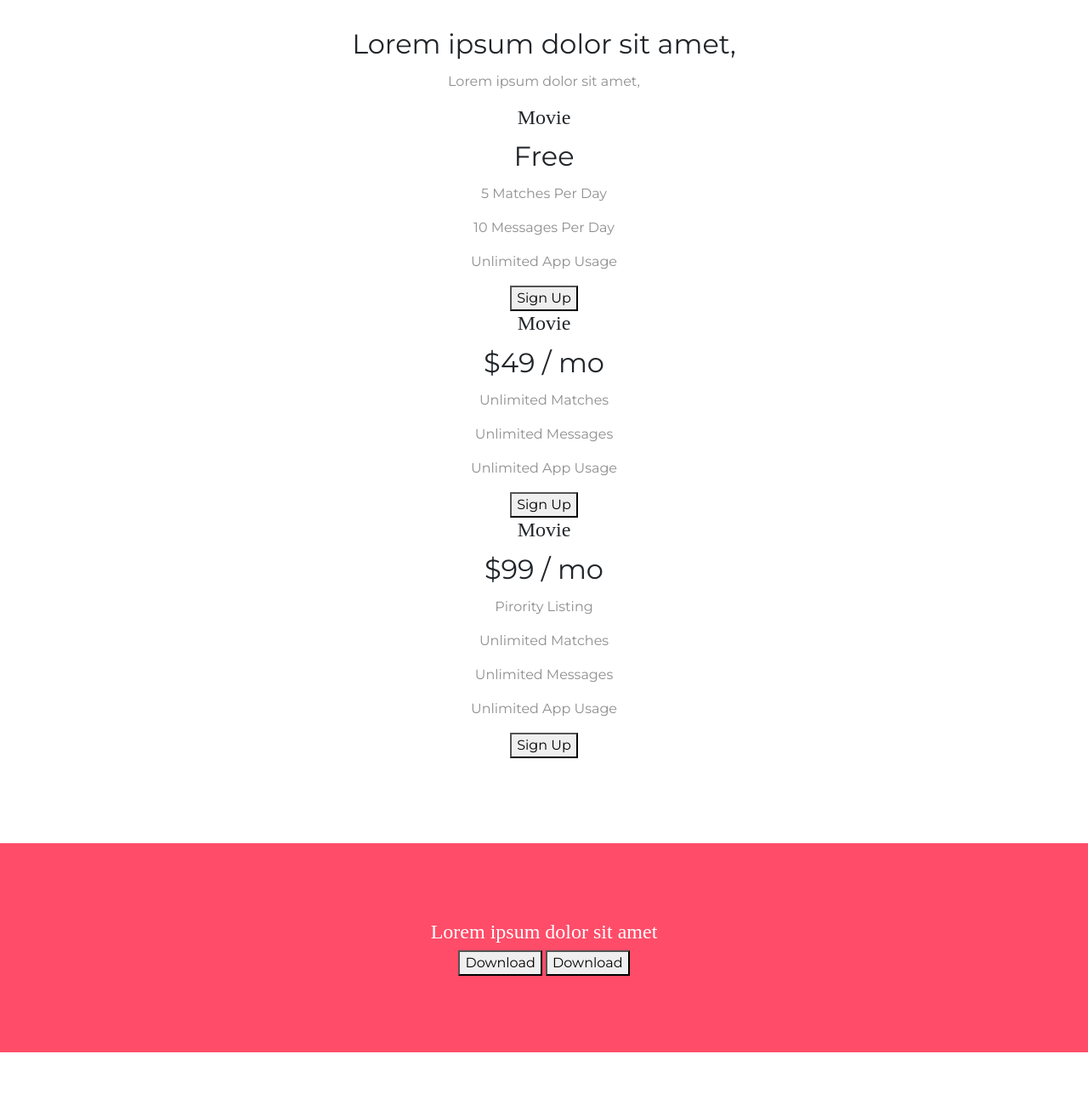
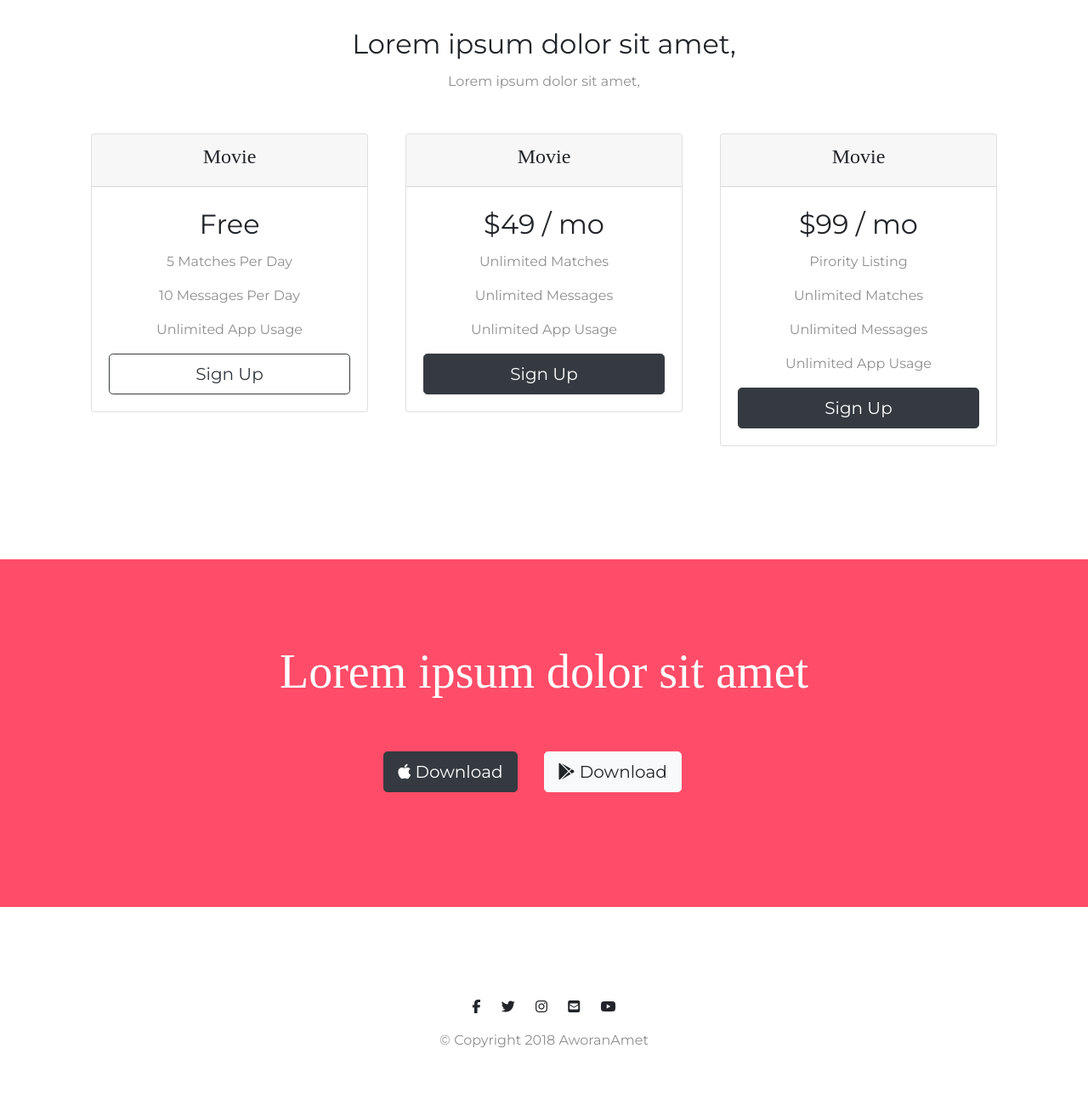
Before and after one commit to jpsmarted/aworanamet, a plain HTML site: page index.html in a window 1280 px wide. Shown: the part 1840-3140 px from the top of the page at 85% size. Drawn offline with nearby package versions, Linux system fonts and the light colour scheme.

Commit message:
Update index.html

```diff
--- a/index.html
+++ b/index.html
@@ -35,10 +35,10 @@
       <div class="collapse navbar-collapse" id="navbarSupportedContent">
       <ul class="navbar-nav ml-auto">
         <li class="nav-item">
-          <a href="#" class="nav-link">Home</a>
+          <a href="#footer" class="nav-link">Home</a>
         </li>
         <li class="nav-item">
-          <a href="#" class="nav-link">Contact</a>
+          <a href="#footer" class="nav-link">Contact</a>
         </li>
         <li class="nav-item">
           <a href="#" class="nav-link">About us</a>
@@ -148,30 +148,60 @@
     <h2>Lorem ipsum dolor sit amet,</h2>
     <p>Lorem ipsum dolor sit amet,</p>
 
-
+    <div class="row">
+      <div class="pricing-column col-lg-4 col-md-6">
+           <div class="card">
+               <div class="card-header">
                  <h3>Movie</h3>
+               </div>
+               <div class="card-body">
                  <h2>Free</h2>
                  <p>5 Matches Per Day</p>
                  <p>10 Messages Per Day</p>
                  <p>Unlimited App Usage</p>
-    <button type="button">Sign Up</button>
+                 <button class="btn btn-lg btn-block btn-outline-dark" type="button">Sign Up</button>
+               </div>
 
+          </div>
+      </div>
 
+      <div class="pricing-column col-lg-4 col-md-6">
+          <div class="card">
+            <div class="card-header">
              <h3>Movie</h3>
+            </div>
+            <div class="card-body">
              <h2>$49 / mo</h2>
              <p>Unlimited Matches</p>
              <p>Unlimited Messages</p>
              <p>Unlimited App Usage</p>
-    <button type="button">Sign Up</button>
+             <button class="btn btn-lg btn-block btn-dark" type="button">Sign Up</button>
+          </div>
 
+          </div>
+     </div>
 
+      <div class="pricing-column col-lg-4">
+         <div class="card">
+           <div class="card-header">
             <h3>Movie</h3>
+           </div>
+           <div class="card-body">
             <h2>$99 / mo</h2>
             <p>Pirority Listing</p>
             <p>Unlimited Matches</p>
             <p>Unlimited Messages</p>
             <p>Unlimited App Usage</p>
-    <button type="button">Sign Up</button>
+            <button class="btn btn-lg btn-block btn-dark" type="button">Sign Up</button>
+           </div>
+         </div>
+      </div>
+
+
+</div>
+
+
+
 
   </section>
 
@@ -180,9 +210,9 @@
 
   <section id="cta">
 
-    <h3>Lorem ipsum dolor sit amet</h3>
-    <button type="button">Download</button>
-    <button type="button">Download</button>
+    <h3 class="cta-heading">Lorem ipsum dolor sit amet</h3>
+    <button class="download-button btn btn-lg btn-dark" type="button"><i class="fab fa-apple"></i> Download</button>
+    <button class="download-button btn btn-lg btn-light" type="button"><i class="fab fa-google-play"></i> Download</button>
 
   </section>
 
@@ -190,7 +220,11 @@
   <!-- Footer -->
 
   <footer id="footer">
-
+    <i class="social-icon fab fa-facebook-f"></i>
+    <i class="social-icon fab fa-twitter"></i>
+    <i class="social-icon fab fa-instagram"></i>
+    <i class="social-icon fas fa-envelope-square"></i>
+    <i class="social-icon fab fa-youtube"></i>
     <p>© Copyright 2018 AworanAmet</p>
 
   </footer>
```
Lines whose indentation alone changed are shown as unchanged.
